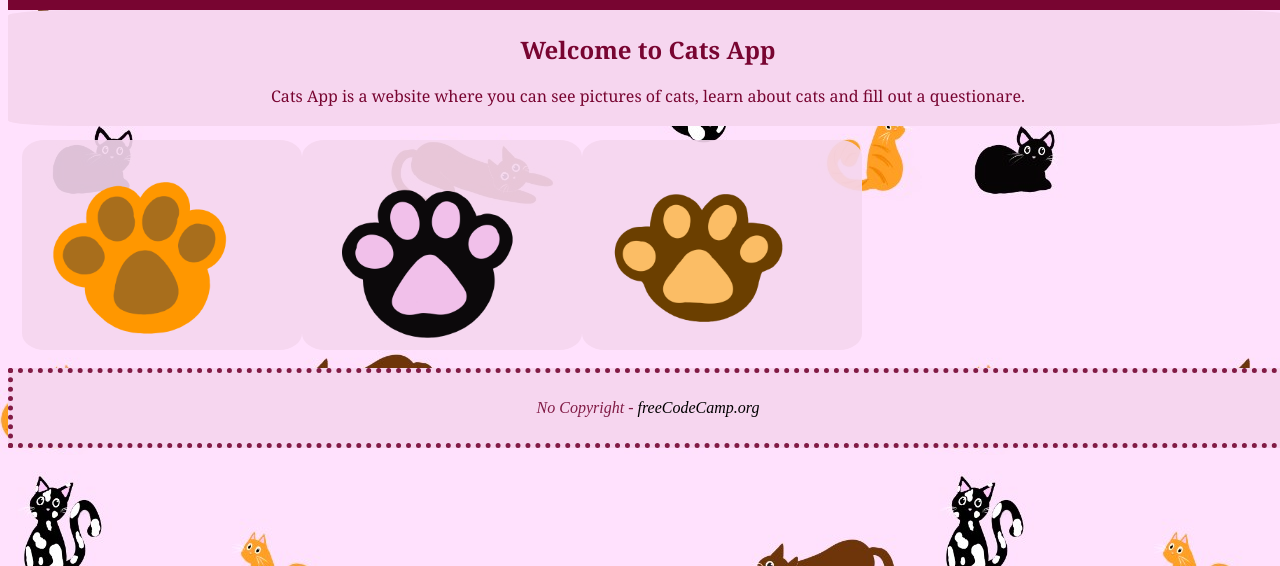
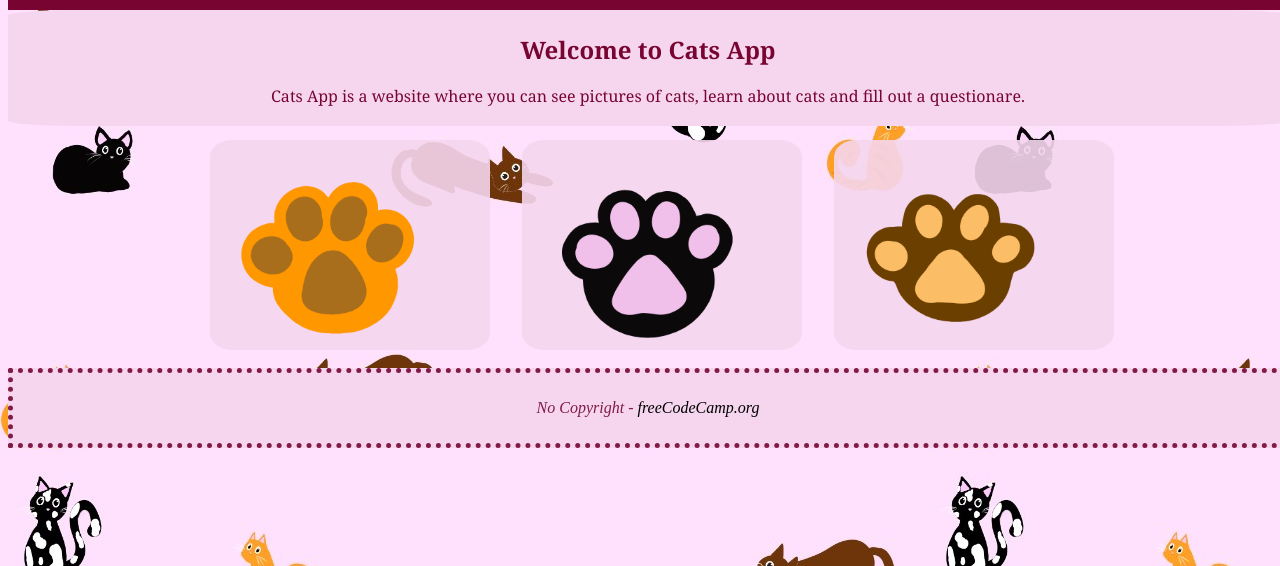
Before and after one commit to TinaMoof/catphotos, a plain HTML site: page index.html in a window 1280 px wide. Shown: the part 234-800 px from the top of the page. Drawn offline with Linux system fonts and the light colour scheme.

Commit message:
Update styles.css

```diff
--- a/styles.css
+++ b/styles.css
@@ -31,7 +31,9 @@ font-family: Cambria, Cochin, Georgia, Times, 'Times New Roman', serif;
 .paws {
   display: flex;
   flew-wrap: wrap;
-  margin: auto;
+  justify-content: center;
+  alignt-items: center;
+  gap: 2em;
 }
 .cute {
    margin: 3%; margin-top: 5%;
```
